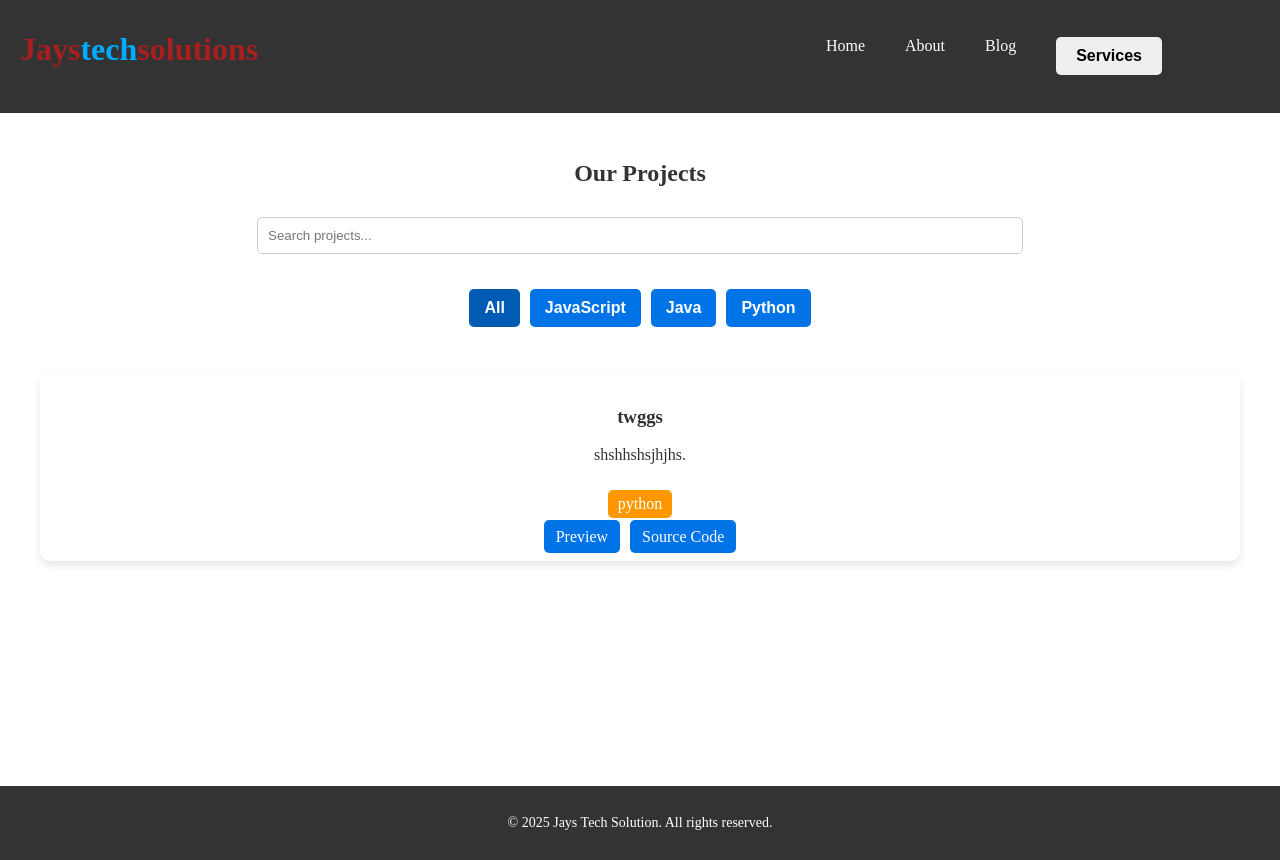
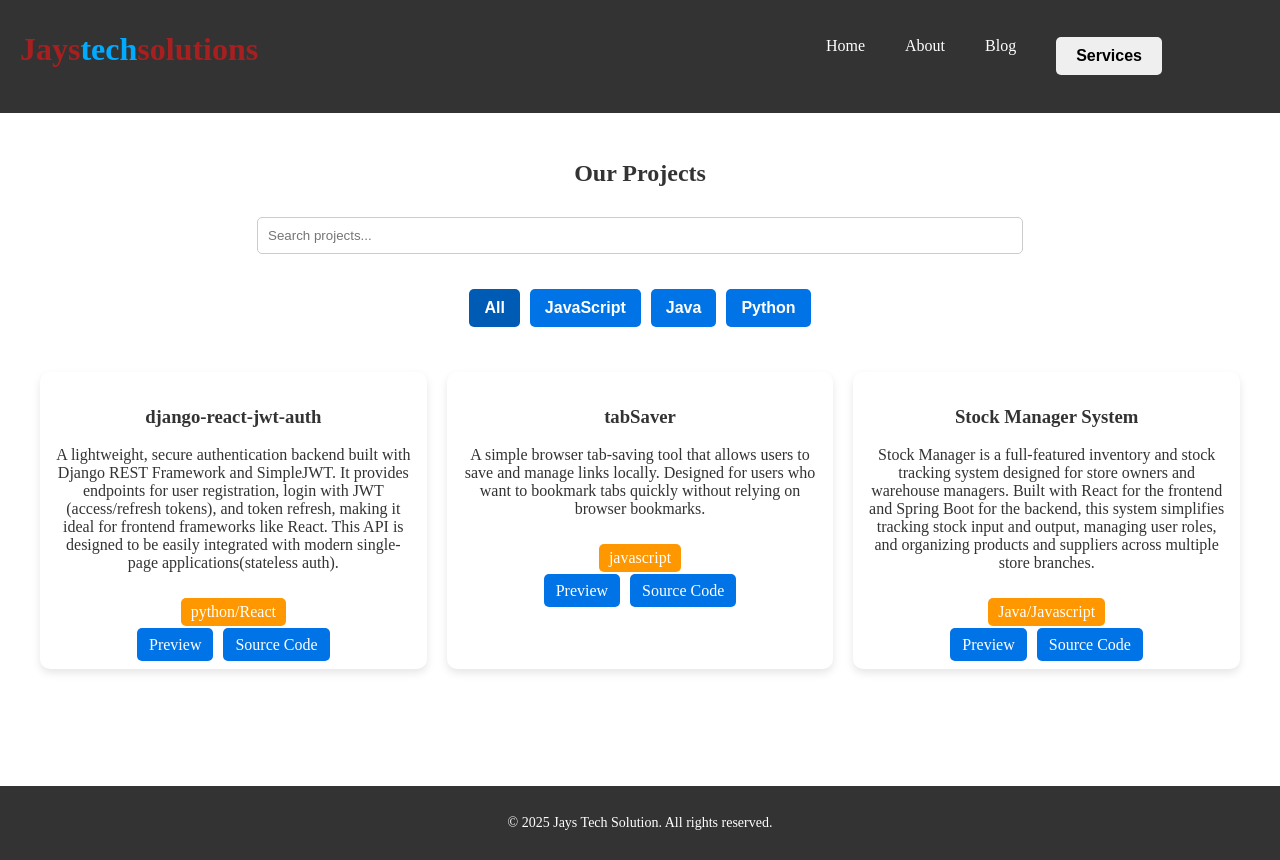
Before and after one commit to Eduedics/Jays-inc, a React (Vite) app: page /Projects in a window 1280 px wide. Built offline with nearby package versions, Linux system fonts and the light colour scheme; a web font is replaced by a local one.

Commit message:
manual add of projects

```diff
--- a/src/componenets/Projects.jsx
+++ b/src/componenets/Projects.jsx
@@ -3,11 +3,27 @@ import React, { useState } from "react";
 const projectsData = [
     {
         id: 1,
-        title: "twggs",
-        tech: "python",
-        description: "shshhshsjhjhs.",
-        source: "sss",
-        preview: "ssss"
+        title: "django-react-jwt-auth",
+        tech: "python/React",
+        description: "A lightweight, secure authentication backend built with Django REST Framework and SimpleJWT. It provides endpoints for user registration, login with JWT (access/refresh tokens), and token refresh, making it ideal for frontend frameworks like React. This API is designed to be easily integrated with modern single-page applications(stateless auth).",
+        source: "https://github.com/Eduedics/django-react-jwt-auth",
+        preview: "https://github.com/Eduedics/django-react-jwt-auth"
+    },
+    {
+        id: 2,
+        title: "tabSaver",
+        tech: "javascript",
+        description: "A simple browser tab-saving tool that allows users to save and manage links locally. Designed for users who want to bookmark tabs quickly without relying on browser bookmarks.",
+        source: "https://github.com/Eduedics/tabSaver",
+        preview: "https://github.com/Eduedics/tabSaver"
+    },
+    {
+        id: 3,
+        title: "Stock Manager System",
+        tech: "Java/Javascript",
+        description: "Stock Manager is a full-featured inventory and stock tracking system designed for store owners and warehouse managers. Built with React for the frontend and Spring Boot for the backend, this system simplifies tracking stock input and output, managing user roles, and organizing products and suppliers across multiple store branches.",
+        source: "https://github.com/RNJEGA/Stock-manager-ui",
+        preview: "https://github.com/RNJEGA/Stock-manager-ui"
     },
 ];
 
--- a/src/pages/Login.jsx
+++ b/src/pages/Login.jsx
@@ -1,5 +1,6 @@
 import axios from '../utils/axios';
 import { useState } from 'react';
+import { Link } from 'react-router-dom';
 
 function Login() {
   const [credentials, setCredentials] = useState({ username: '', password: '' });
@@ -35,6 +36,7 @@ function Login() {
           value={credentials.password}
           onChange={(e) => setCredentials({ ...credentials, password: e.target.value })}
         />
+        <p>dont have an account?<Link to='/register'>Register</Link></p>
         <button type="submit">Login</button>
         {error && (
           <div className="errorMessage">
```
